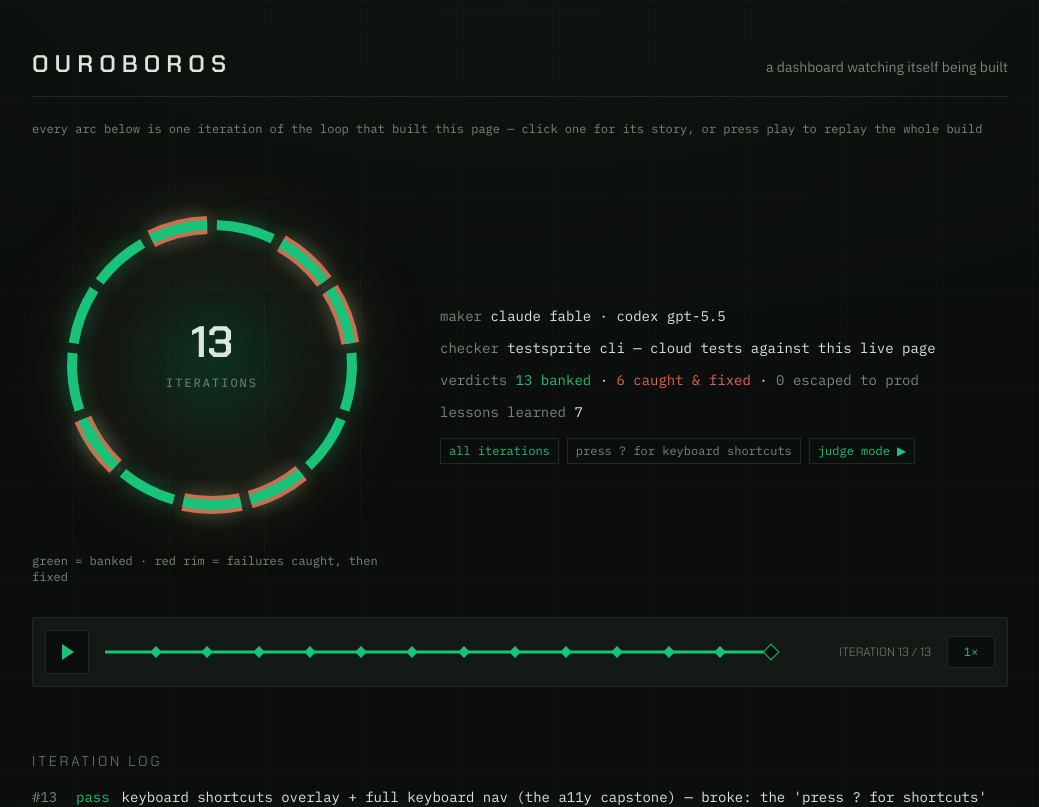
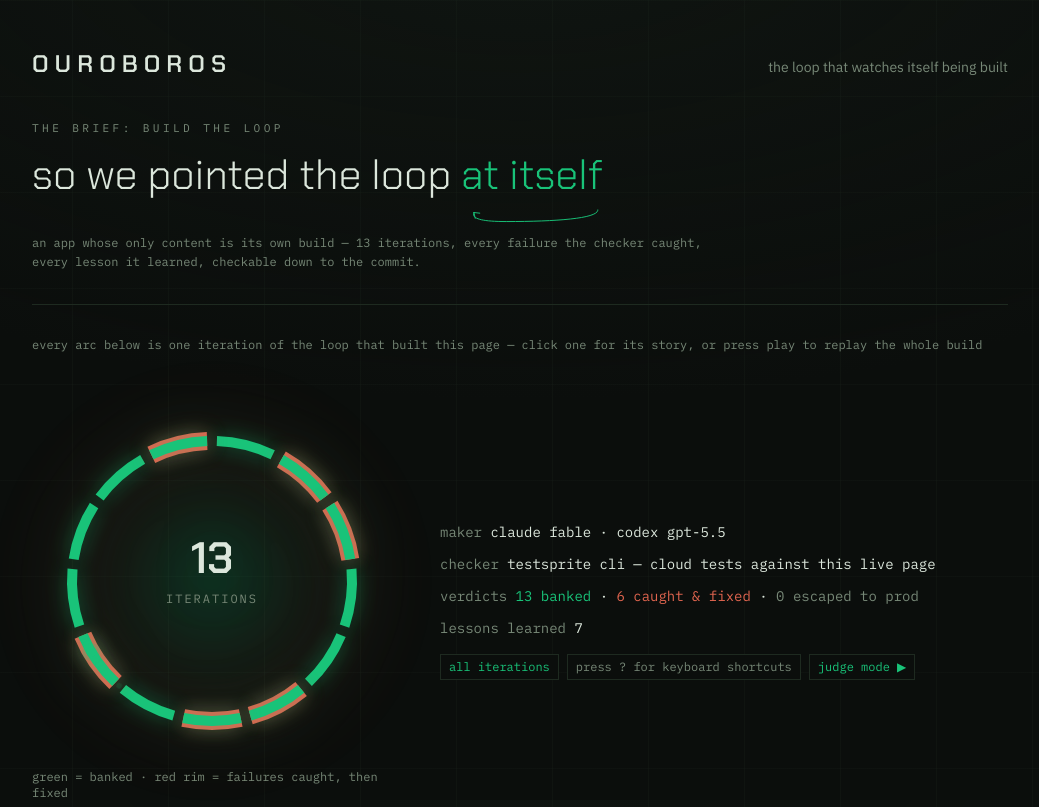
Before and after one commit to Yazan-O/ouroboros, a Next.js app: page / in a window 1280 px wide. Shown: the top 807 px of the page, without its empty margins (120-1159 px from the left). Built offline with nearby package versions, Linux system fonts and the light colour scheme.

Commit message:
Creative hero: the idea, presented — 'the brief: build the loop / so we pointed the loop AT ITSELF' with a recursion arrow that loops back on itself (draw-on, reduced-motion safe)

```diff
--- a/app/globals.css
+++ b/app/globals.css
@@ -116,6 +116,18 @@ body {
   to { transform: rotate(360deg); }
 }
 
+@media (prefers-reduced-motion: no-preference) {
+  .loop-arrow path {
+    stroke-dasharray: 340;
+    stroke-dashoffset: 340;
+    animation: draw-arrow 1.1s var(--ease-out) 0.55s forwards;
+  }
+}
+
+@keyframes draw-arrow {
+  to { stroke-dashoffset: 0; }
+}
+
 @keyframes reveal {
   from { opacity: 0; transform: translateY(6px); }
   to { opacity: 1; transform: none; }
--- a/app/page.tsx
+++ b/app/page.tsx
@@ -8,16 +8,54 @@ export default async function Home() {
 
   return (
     <main className="mx-auto w-full max-w-5xl flex-1 px-4 py-12 md:px-6">
-      <header className="reveal flex flex-col gap-2 border-b border-border pb-4 md:flex-row md:items-baseline md:justify-between">
-        <h1 className="font-display text-2xl tracking-[0.25em] font-semibold">
-          OUROBOROS
-        </h1>
-        <p className="text-muted text-sm">
-          a dashboard watching itself being built
-        </p>
+      <header className="reveal border-b border-border pb-8">
+        <div className="flex flex-col gap-2 md:flex-row md:items-baseline md:justify-between">
+          <h1 className="font-display text-2xl tracking-[0.25em] font-semibold">
+            OUROBOROS
+          </h1>
+          <p className="text-muted text-sm">
+            the loop that watches itself being built
+          </p>
+        </div>
+
+        <div className="reveal reveal-2 relative mt-10 max-w-2xl">
+          <p className="font-mono text-[0.7rem] uppercase tracking-[0.3em] text-muted">
+            the brief: build the loop
+          </p>
+          <p className="mt-3 font-display text-3xl leading-tight sm:text-[2.6rem]">
+            so we pointed the loop{" "}
+            <span className="relative inline-block whitespace-nowrap text-accent">
+              at itself
+              <svg
+                className="loop-arrow pointer-events-none absolute -bottom-6 left-0 w-full overflow-visible"
+                viewBox="0 0 220 26"
+                fill="none"
+                aria-hidden="true"
+              >
+                <path
+                  d="M212 3 C 214 16, 150 21, 70 21 C 26 21, 16 15, 20 7"
+                  stroke="var(--accent)"
+                  strokeWidth="1.5"
+                  strokeLinecap="round"
+                />
+                <path
+                  d="M20 7 l 9 1 M20 7 l 2 9"
+                  stroke="var(--accent)"
+                  strokeWidth="1.5"
+                  strokeLinecap="round"
+                />
+              </svg>
+            </span>
+          </p>
+          <p className="mt-8 font-mono text-xs leading-relaxed text-muted">
+            an app whose only content is its own build — 13 iterations, every
+            failure the checker caught, every lesson it learned, checkable down
+            to the commit.
+          </p>
+        </div>
       </header>
 
-      <p className="reveal reveal-2 mt-6 font-mono text-xs text-muted">
+      <p className="reveal reveal-3 mt-8 font-mono text-xs text-muted">
         every arc below is one iteration of the loop that built this page —
         click one for its story, or press play to replay the whole build
       </p>
```
